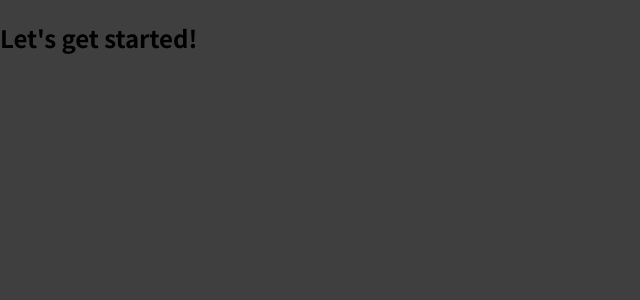
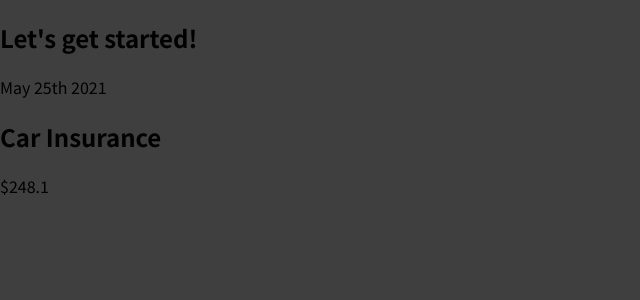
Before and after one commit to AkiyamaKunka/crush-course-react, a React (Create React App) app: page / in a window 1280 px wide. Shown: the top 300 px of the page, without its empty margins (0-640 px from the left). Built offline with nearby package versions, Linux system fonts and the light colour scheme.

Commit message:
Akiyama Kunka's First Project on React.

```diff
--- a/src/App.js
+++ b/src/App.js
@@ -1,4 +1,5 @@
 import './App.css';
+import ExpenseItem from "./components/ExpenseItem";
 
 
 function App() {
@@ -23,9 +24,11 @@ function App() {
           <h2>
               Let's get started!
           </h2>
+          <ExpenseItem></ExpenseItem>
       </div>
   );
 }
 
+//sda
 
 export default App;
--- /dev/null
+++ b/src/components/ExpenseItem.js
@@ -0,0 +1,12 @@
+function ExpenseItem() {
+    return (
+        <div>
+            <div>May 25th 2021</div>
+            <div><h2>Car Insurance</h2>
+                <div>$248.1</div>
+            </div>
+        </div>
+    );
+}
+
+export default ExpenseItem;
```
Also changed, not shown: src/components/ExpenseItem.css (added), src/index.js (line endings or trailing spaces).
